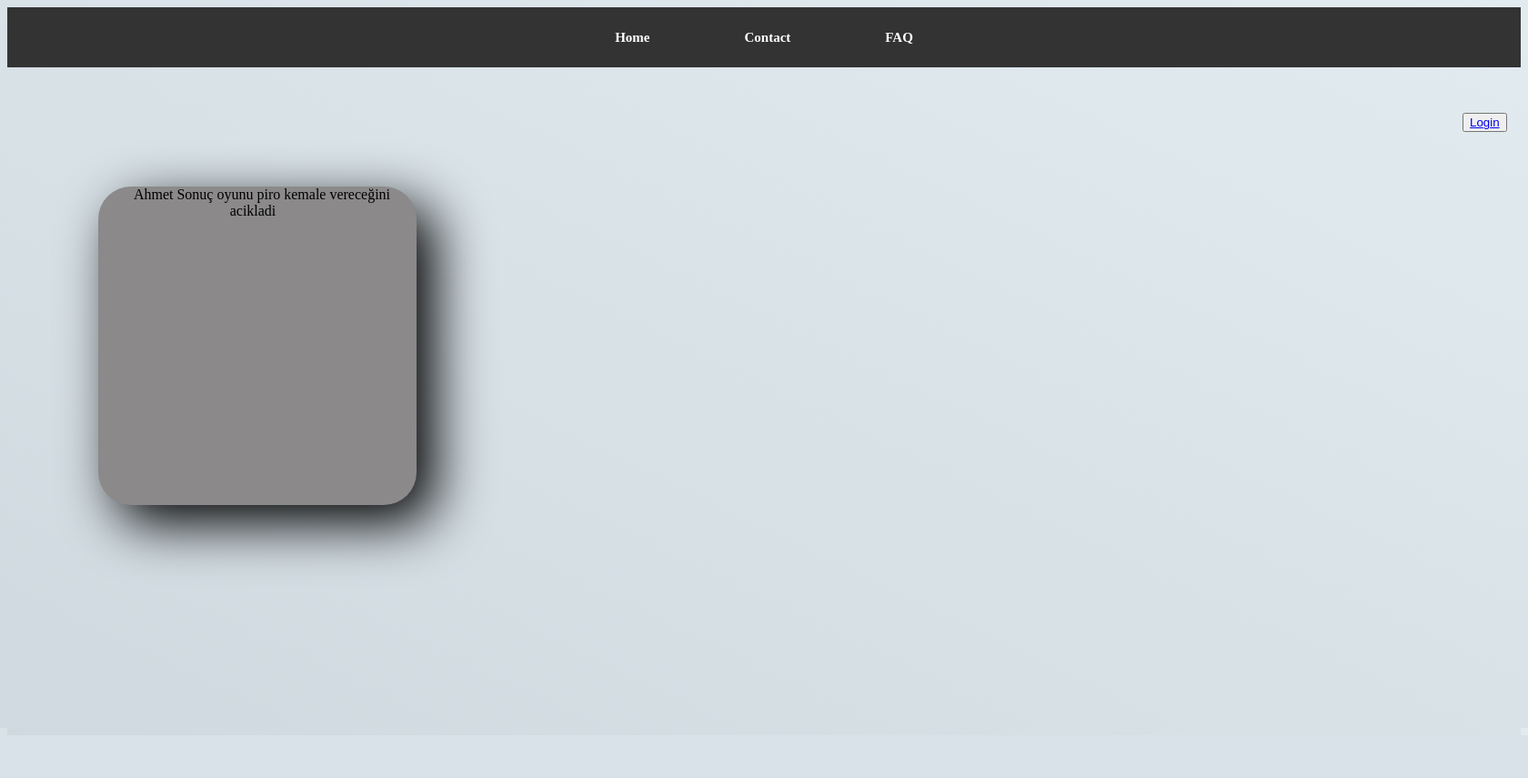
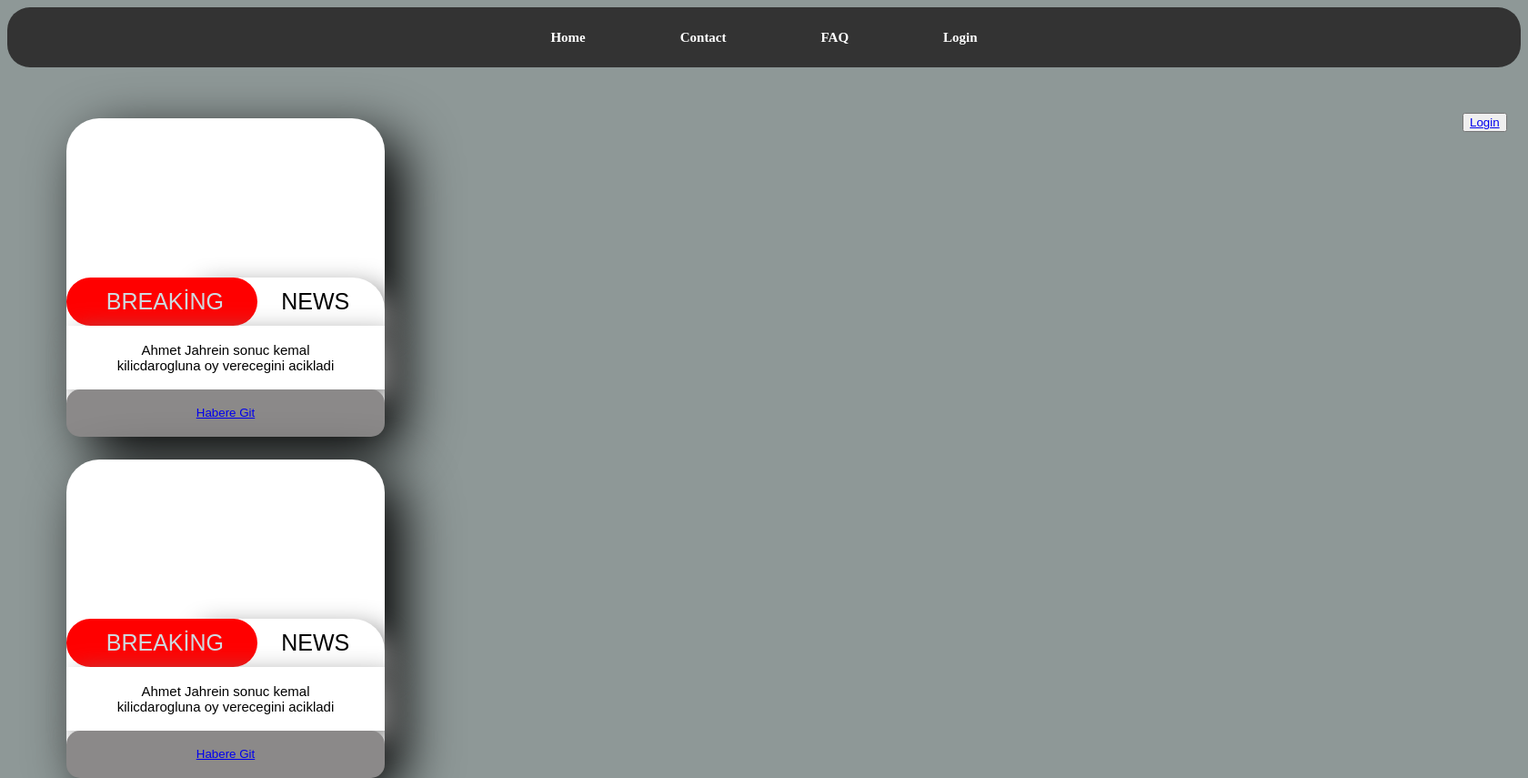
Before and after one commit to utkangl/FreeWillNews, a Django app: page / in a window 1680 px wide. Shown: the whole page at 91% size. Before the commit the page ends 631 px from the top, so only its background shows below. Run offline with Django 4.2, Linux system fonts and the light colour scheme.

Commit message:
card design improved

```diff
--- a/FreeWillNews/NewsApp/static/css/styles.css
+++ b/FreeWillNews/NewsApp/static/css/styles.css
@@ -1,13 +1,14 @@
 html,body {
 
 height: 100%;
-background: linear-gradient(to top right, #cfd9df , #e2ebf0 );
+background: linear-gradient(to top right, #8e9897 , #8e9897 );
 }
 
 header {
 background-color: #333333;
 color: #fff;
 padding: 20px;
+border-radius: 25px;
 }
 
 nav {
@@ -46,12 +47,13 @@ text-decoration: underline;
     width: 350px;
     height: 350px;
     border-radius: 36px;
-    background: #8b8989;
+    background: #ffffff;
     box-shadow: 20px 20px 60px black;
     text-align: center;
 
-    margin-top: 60px;
-    margin-left: 100px;
+    top: -5%;
+    margin-top: 25px;
+    margin-left: 65px;
 
     position: relative;
     transition: 0.7s;
@@ -61,7 +63,12 @@ text-decoration: underline;
 .card:hover{
     background: #D3D3D3;
     transition: 1.5s;
-    top: -10px;
+    top: -7.5%;
+}
+
+.card-expnew:hover{
+    background: #D3D3D3;
+    transition: 1.5s;
 }
 
 .center{
@@ -75,7 +82,97 @@ text-decoration: underline;
 
 .loginbutton {
 
-    text-margin: center;
     margin-top: 50px;
     margin-left: 1600px;
 }
+
+.card-link-button {
+
+    border-radius: 15px;
+    border: 0px;
+    width: 100%;
+    height: 15%;
+    position: absolute;
+    bottom: 0;
+    left: 0;
+    background-color: #8b8989;
+}
+
+
+.card-breaking{
+
+    background-color: #FF0000;
+    height: 15%;
+    width: 60%;
+    top: 50%;
+    border-radius: 35px;
+    text-align: center;
+    position: absolute;
+    margin-bottom: 5px;
+    left: 0;
+}
+
+.card-news{
+
+    background-color: #ffffff;
+    height: 15%;
+    width: 60%;
+    top: 50%;
+    border-top-right-radius: 35px;
+    position: absolute;
+    margin-bottom: 5px;
+    left: 40%;
+    box-shadow: 10px 10px 30px grey;
+
+}
+
+.card-breaking-text{
+    margin: 0;
+    position: absolute;
+    font-size: 25px;
+    font-family: sans-serif;
+    color: #cfd9df;
+    top: 57.5%;
+    left: 12.5%;
+    -ms-transform: translateY(-50%);
+    transform: translateY(-50%);
+}
+
+
+.card-news-text{
+    margin: 0;
+    position: absolute;
+    font-size: 25px;
+    font-family: sans-serif;
+    color: #000000;
+    top: 57.5%;
+    left: 67.5%;
+    -ms-transform: translateY(-50%);
+    transform: translateY(-50%);
+}
+
+
+.card-expnew{
+    background-color: #ffffff;
+    height: 20%;
+    width: 100%;
+    top: 65%;
+    position: absolute;
+    margin-bottom: 5px;
+    left:  0%;
+    box-shadow: 10px 10px 30px grey;
+}
+
+.card-expnew-text{
+    margin: 0;
+    width: 80%;
+    position: absolute;
+    font-size: 15px;
+    font-family: sans-serif;
+    color: #000000;
+    top: 75%;
+    left: 10%;
+    -ms-transform: translateY(-50%);
+    transform: translateY(-50%);
+    word-break:break-word;
+}
--- a/FreeWillNews/NewsApp/templates/myApp/contact.html
+++ b/FreeWillNews/NewsApp/templates/myApp/contact.html
@@ -18,6 +18,7 @@
                       <li><a href="./">       Home</a></li>
                       <li><a href="./contact">Contact</a></li>
                       <li><a href="./faq">    FAQ</a></li>
+                      <li><a href="./login">  Login</a></li>
                     </ul>
                   </nav>
                 </div>
--- a/FreeWillNews/NewsApp/templates/myApp/faq.html
+++ b/FreeWillNews/NewsApp/templates/myApp/faq.html
@@ -20,6 +20,7 @@
                       <li><a href="./">       Home</a></li>
                       <li><a href="./contact">Contact</a></li>
                       <li><a href="./faq">    FAQ</a></li>
+                      <li><a href="./login">  Login</a></li>
                     </ul>
                   </nav>
                 </div>
--- a/FreeWillNews/NewsApp/templates/myApp/home.html
+++ b/FreeWillNews/NewsApp/templates/myApp/home.html
@@ -17,6 +17,7 @@
                         <li><a href="./">       Home</a></li>
                         <li><a href="./contact">Contact</a></li>
                         <li><a href="./faq">    FAQ</a></li>
+                        <li><a href="./login">  Login</a></li>
                     </ul>
                 </nav>
             </div>
@@ -28,7 +29,44 @@
         </button>
 
         <div class="card">
-            <a class="center"> Ahmet Sonuç oyunu piro kemale vereceğini acikladi</a>
+
+            <a class="card-news">
+                <a class="card-news-text"> NEWS </a>
+            </a>
+
+            <a class="card-breaking">
+                 <a class="card-breaking-text"> BREAKİNG</a>
+            </a>
+
+            <a class="card-expnew">
+                <a class="card-expnew-text">Ahmet Jahrein sonuc kemal kilicdarogluna oy verecegini acikladi </a>
+            </a>
+
+            <button class="card-link-button">
+                    <a href="./sampleNew"> Habere Git</a>
+            </button>
+
+        </div>
+
+
+        <div class="card">
+
+            <a class="card-news">
+                <a class="card-news-text"> NEWS </a>
+            </a>
+
+            <a class="card-breaking">
+                 <a class="card-breaking-text"> BREAKİNG</a>
+            </a>
+
+            <a class="card-expnew">
+                <a class="card-expnew-text">Ahmet Jahrein sonuc kemal kilicdarogluna oy verecegini acikladi </a>
+            </a>
+
+            <button class="card-link-button">
+                    <a href="./sampleNew"> Habere Git</a>
+            </button>
+
         </div>
 
     </body>
--- /dev/null
+++ b/FreeWillNews/NewsApp/templates/myApp/sampleNew.html
@@ -0,0 +1 @@
+kk ya muhalefeti ile taninanh ünlü youtuber ahmet jahrein sonuç muharrem incenin son aciklamalarindan sonra oyunu kk ya vereceğini acikladi
--- a/FreeWillNews/NewsApp/urls.py
+++ b/FreeWillNews/NewsApp/urls.py
@@ -6,4 +6,5 @@ urlpatterns = [
     path('faq', views.faq, name="faq" ),
     path('contact', views.contact, name="contact" ),
     path('login', views.login, name="login" ),
+    path('sampleNew', views.sampleNew, name="sampleNew" ),
 ]
--- a/FreeWillNews/NewsApp/views.py
+++ b/FreeWillNews/NewsApp/views.py
@@ -29,3 +29,11 @@ def login(request):
         return render(request, "myApp/login.html", context)
     except:
         print("the template does not exist")
+
+
+def sampleNew(request):
+    context =  {}
+    try:
+        return render(request, "myApp/sampleNew.html", context)
+    except:
+        print("the template does not exist")
```
